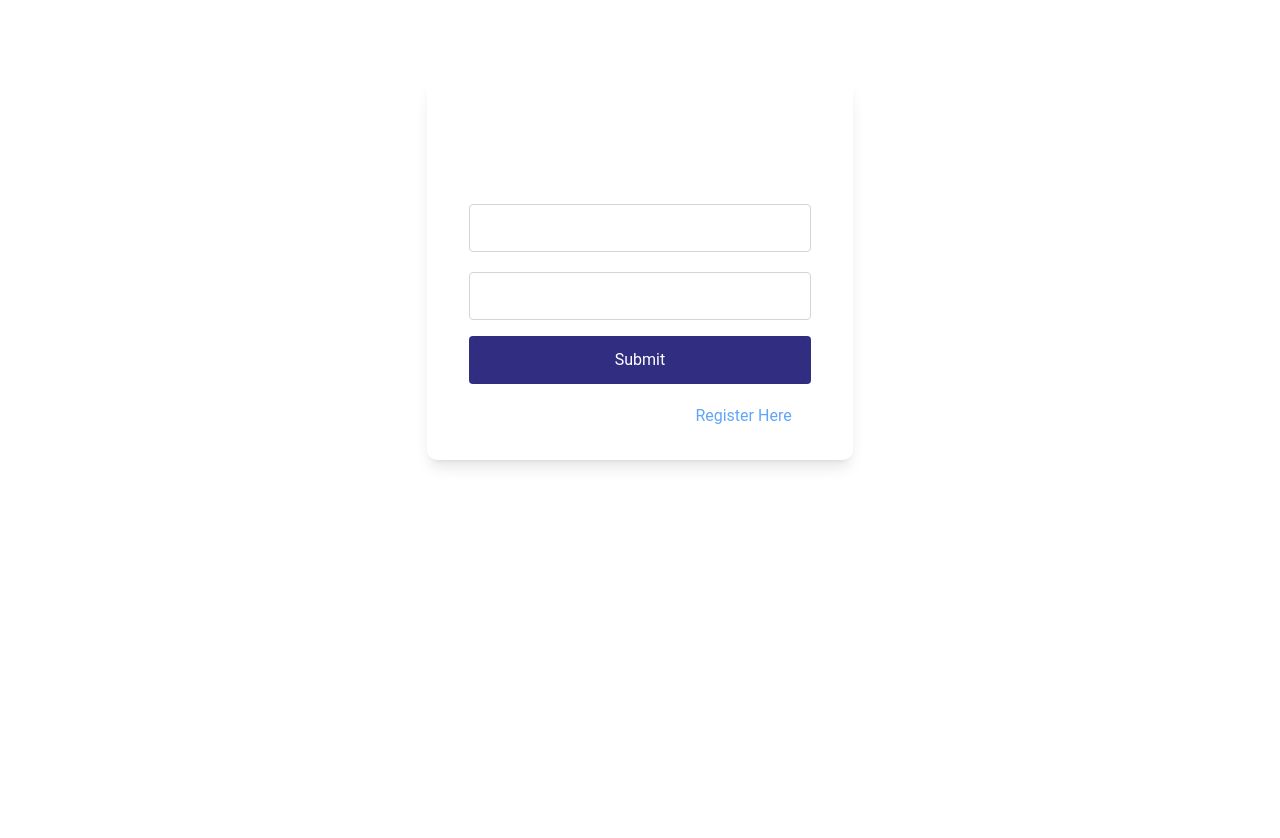
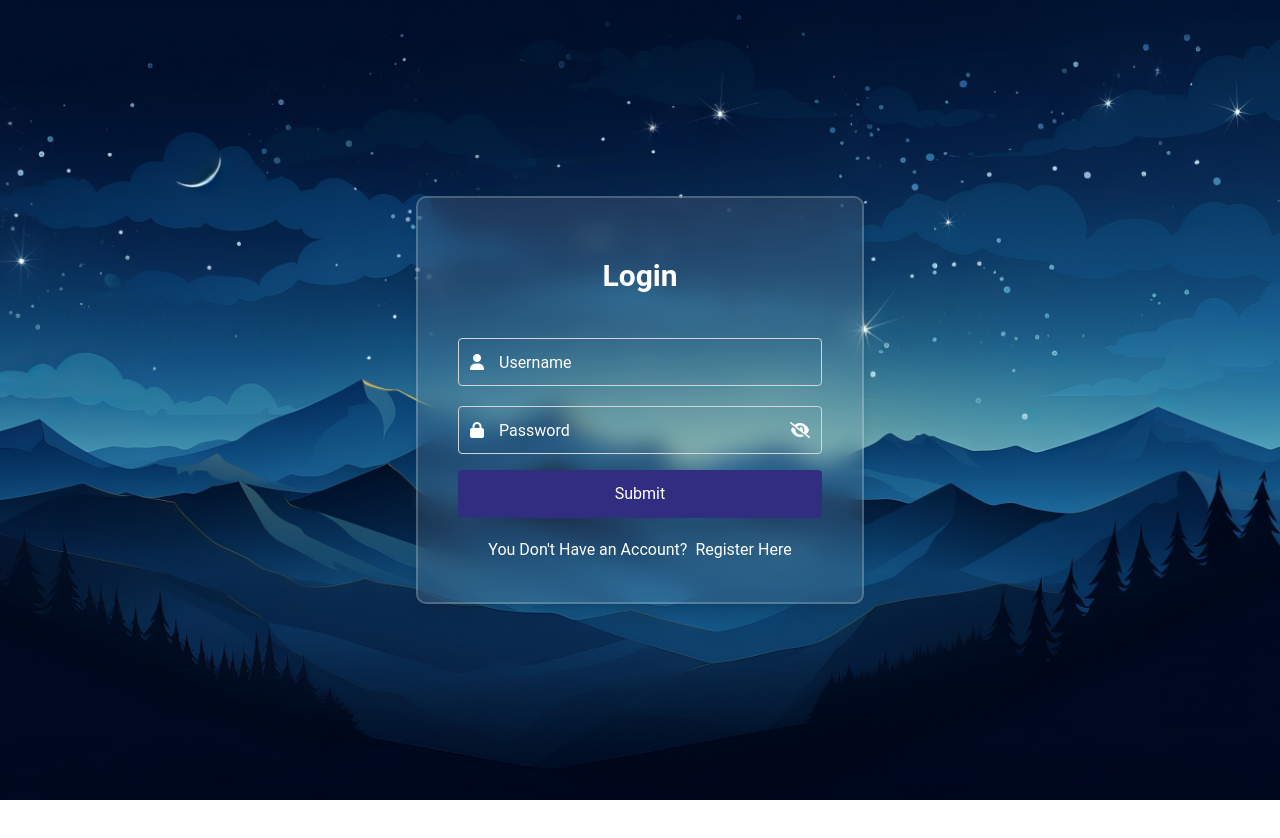
Before and after one commit to jnorgini/angular-jwt, an Angular app: page / in a window 1280 px wide. Shown: the top 838 px of the page. After the commit the page ends 800 px from the top, so only its background shows below. Built offline with nearby package versions, Linux system fonts and the light colour scheme; no server answers.

Commit message:
fix: login form improvements

```diff
--- a/src/app/pages/login/login.component.css
+++ b/src/app/pages/login/login.component.css
@@ -1,3 +1,21 @@
+.login-page-wrapper {
+  display: flex;
+  justify-content: center;
+  align-items: center;
+  min-height: 100vh;
+  background-image: url('../../../assets/bg-img.jpg');
+  background-repeat: no-repeat;
+  background-size: cover;
+  background-position: bottom;
+  width: 100%;
+}
+
+.login-page {
+  width: 35%;
+  border-color: rgba(255, 255, 255, .2);
+  border-radius: 10px;
+}
+
 .login-page input::placeholder {
   color: white;
 }
@@ -13,7 +31,7 @@
 }
 
 .login-page a:hover {
-  color: white;
+  color: rgb(68, 238, 68);
 }
 
 .login-page input:focus {
--- a/src/app/pages/login/login.component.html
+++ b/src/app/pages/login/login.component.html
@@ -1,8 +1,8 @@
-<div class="mx-auto m-20 login-page">
-  <div class="lg:w-4/12 p-10 shadow-lg mx-auto rounded-md"
-    style="background-color: rgba(255, 255, 255, 0.1); backdrop-filter: blur(20px); border: 2px solid rgba(255, 255, 255, .2); color: #fff; border-radius: 10px; padding: 30px 40px;">
+<div class="login-page-wrapper">
+  <div class="login-page
+    p-10 shadow-lg bg-gray-100 bg-opacity-10 backdrop-blur-md border-2 border-white rounded-md text-white">
     <h3 class="text-3xl text-center font-semibold py-5">Login</h3>
-    <form class="flex flex-col">
+    <form class="flex flex-col mt-2">
       <div class="flex flex-col mt-4 mb-1 relative">
         <i class="fa fa-user absolute top-4 left-3 text-white"></i>
         <input class="p-2 pl-10 h-12 border border-gray-300 rounded bg-transparent text-white"
@@ -24,7 +24,7 @@
       <button class="bg-indigo-900 p-2 h-12 rounded mt-3 text-white" (click)="login(loginDto)">Submit</button>
     </form>
     <div class="flex justify-center mt-5">
-      <span>You Don't Have an Account?</span> <a class="text-blue-400 ml-2 cursor-pointer"
+      <span>You Don't Have an Account?</span> <a class="text-white ml-2 cursor-pointer hover:underline"
         routerLink="/register">Register Here</a>
     </div>
   </div>
```
